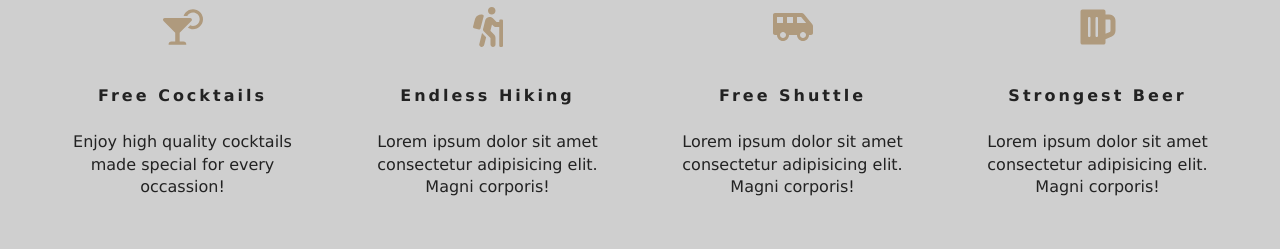
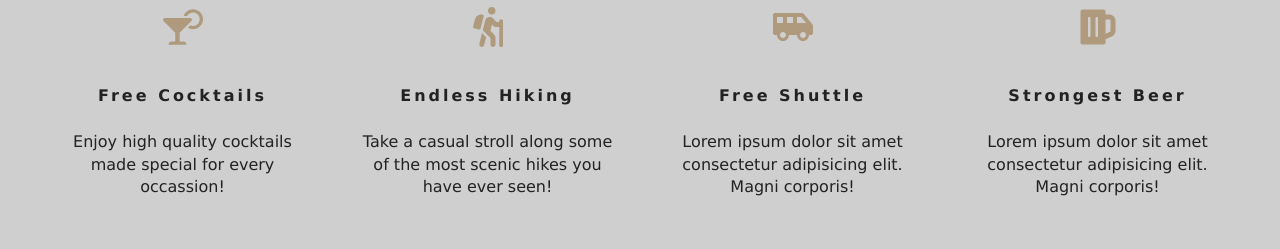
Before and after one commit to jamesdesigns/luxuryhotel-react, a React (Create React App) app: page / in a window 1280 px wide. Shown: the part 1000-1249 px from the top of the page. Built offline with nearby package versions, Linux system fonts and the light colour scheme.

Commit message:
Add content to line 16 of the services component

```diff
--- a/src/components/Services.js
+++ b/src/components/Services.js
@@ -13,7 +13,7 @@ export default class Services extends Component {
             {
                 icon:<FaHiking/>,
                 title:"Endless Hiking",
-                info: 'Lorem ipsum dolor sit amet consectetur adipisicing elit. Magni corporis!'
+                info: 'Take a casual stroll along some of the most scenic hikes you have ever seen!'
             },
             {
                 icon:<FaShuttleVan/>,
```
